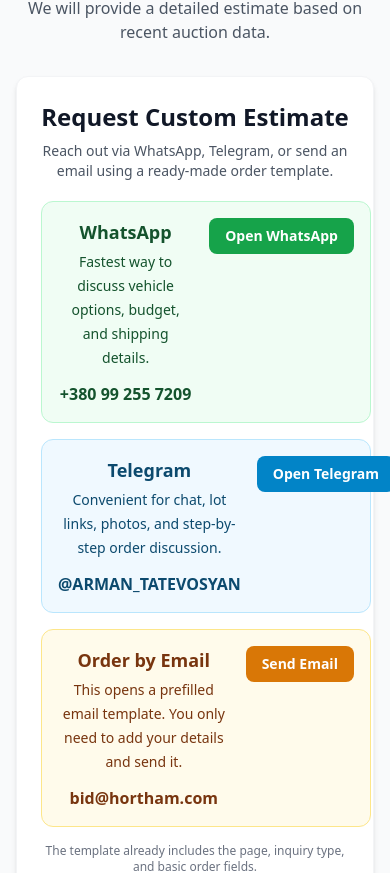
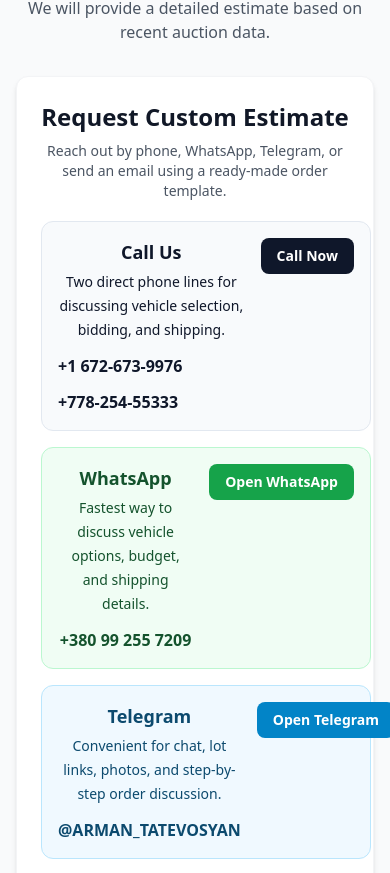
Before and after one commit to ark-crisisfix/USED-USA-CARS, a Next.js app: page /cases in a window 390 px wide. Shown: the part 2652-3525 px from the top of the page. Built offline with nearby package versions, Linux system fonts and the light colour scheme.

Commit message:
Add trust section and phone contacts

```diff
--- a/components/LeadFormUniversal.tsx
+++ b/components/LeadFormUniversal.tsx
@@ -22,12 +22,19 @@
 
 const WHATSAPP_NUMBER = "380992557209";
 const WHATSAPP_LABEL = "+380 99 255 7209";
+const CALL_NUMBERS = [
+  { label: "+1 672-673-9976", href: "tel:+16726739976" },
+  { label: "+778-254-55333", href: "tel:+77825455333" },
+] as const;
 const TELEGRAM_USERNAME = "@ARMAN_TATEVOSYAN";
 const TELEGRAM_URL = "https://t.me/ARMAN_TATEVOSYAN";
 const ORDER_EMAIL = "bid@hortham.com";
 
 type ContactCopy = {
   subtitle: string;
+  callTitle: string;
+  callBody: string;
+  callCta: string;
   whatsappTitle: string;
   whatsappBody: string;
   whatsappCta: string;
@@ -43,7 +50,10 @@
 function getCopy(locale: "en" | "ru"): ContactCopy {
   if (locale === "ru") {
     return {
-      subtitle: "Напишите удобным способом: в WhatsApp, Telegram или отправьте email с готовым шаблоном заказа.",
+      subtitle: "Напишите удобным способом: позвоните, откройте WhatsApp или Telegram, либо отправьте email с готовым шаблоном заказа.",
+      callTitle: "Звонок",
+      callBody: "Два прямых номера для звонка по подбору авто, ставкам и доставке.",
+      callCta: "Позвонить",
       whatsappTitle: "WhatsApp",
       whatsappBody: "Быстрый контакт для подбора авто, расчета бюджета и уточнения деталей доставки.",
       whatsappCta: "Открыть WhatsApp",
@@ -58,7 +68,10 @@
   }
 
   return {
-    subtitle: "Reach out via WhatsApp, Telegram, or send an email using a ready-made order template.",
+    subtitle: "Reach out by phone, WhatsApp, Telegram, or send an email using a ready-made order template.",
+    callTitle: "Call Us",
+    callBody: "Two direct phone lines for discussing vehicle selection, bidding, and shipping.",
+    callCta: "Call Now",
     whatsappTitle: "WhatsApp",
     whatsappBody: "Fastest way to discuss vehicle options, budget, and shipping details.",
     whatsappCta: "Open WhatsApp",
@@ -194,6 +207,16 @@
 
   const cards = [
     {
+      title: copy.callTitle,
+      body: copy.callBody,
+      href: CALL_NUMBERS[0].href,
+      cta: copy.callCta,
+      tone: "bg-slate-50 border-slate-200 text-slate-900",
+      buttonTone: "bg-slate-900 hover:bg-slate-800 text-white",
+      phoneLinks: CALL_NUMBERS,
+      value: "",
+    },
+    {
       title: copy.whatsappTitle,
       body: copy.whatsappBody,
       value: WHATSAPP_LABEL,
@@ -201,6 +224,7 @@
       cta: copy.whatsappCta,
       tone: "bg-green-50 border-green-200 text-green-900",
       buttonTone: "bg-green-600 hover:bg-green-700 text-white",
+      phoneLinks: undefined,
     },
     {
       title: copy.telegramTitle,
@@ -210,6 +234,7 @@
       cta: copy.telegramCta,
       tone: "bg-sky-50 border-sky-200 text-sky-900",
       buttonTone: "bg-sky-600 hover:bg-sky-700 text-white",
+      phoneLinks: undefined,
     },
     {
       title: copy.emailTitle,
@@ -219,6 +244,7 @@
       cta: copy.emailCta,
       tone: "bg-amber-50 border-amber-200 text-amber-900",
       buttonTone: "bg-amber-600 hover:bg-amber-700 text-white",
+      phoneLinks: undefined,
     },
   ];
 
@@ -234,12 +260,22 @@
               <div>
                 <h4 className="text-lg font-bold">{card.title}</h4>
                 <p className="mt-1 text-sm leading-6">{card.body}</p>
-                <p className="mt-3 font-semibold">{card.value}</p>
+                {card.phoneLinks ? (
+                  <div className="mt-3 flex flex-wrap gap-3">
+                    {card.phoneLinks.map((phone) => (
+                      <a key={phone.href} href={phone.href} className="font-semibold underline-offset-2 hover:underline">
+                        {phone.label}
+                      </a>
+                    ))}
+                  </div>
+                ) : (
+                  <p className="mt-3 font-semibold">{card.value}</p>
+                )}
               </div>
               <a
                 href={card.href}
-                target={card.title === copy.emailTitle ? undefined : "_blank"}
-                rel={card.title === copy.emailTitle ? undefined : "noreferrer"}
+                target={card.title === copy.emailTitle || card.title === copy.callTitle ? undefined : "_blank"}
+                rel={card.title === copy.emailTitle || card.title === copy.callTitle ? undefined : "noreferrer"}
                 className={`shrink-0 rounded-lg px-4 py-2 text-sm font-bold transition-colors ${card.buttonTone}`}
               >
                 {card.cta}
--- a/components/pages/HomePage.tsx
+++ b/components/pages/HomePage.tsx
@@ -18,6 +18,47 @@
   const hrefPrefix = locale === "ru" ? "/ru" : "";
   const featuredReady = getFeaturedReadyCarsForHome(6);
   const featuredCases = getFeaturedCasesForHome(3);
+  const trustProof = locale === "ru"
+    ? {
+        title: "Почему процессу доверяют",
+        subtitle:
+          "Вместо шаблонных отзывов мы показываем сигналы доверия, важные до ставки и покупки.",
+        note: "Реальные отзывы клиентов можно будет добавить позже, по мере сбора и проверки.",
+        items: [
+          {
+            title: "Понятная структура расходов",
+            body: "До решения раскладываем стоимость: ставка, сборы аукциона, перевозка по США, море и расходы на стороне назначения.",
+          },
+          {
+            title: "Открытые кейсы и наличие",
+            body: "Можно посмотреть авто в наличии, кейсы закупки и страницы по направлениям, а не опираться только на обещания.",
+          },
+          {
+            title: "Прямой контакт без ожидания",
+            body: "На сайте сразу доступны WhatsApp, Telegram, звонок и email-шаблон заказа, чтобы быстро перейти к живому общению.",
+          },
+        ],
+      }
+    : {
+        title: "Why Clients Trust The Process",
+        subtitle:
+          "Instead of placeholder testimonials, we show the trust signals that matter before you place a bid.",
+        note: "Real customer reviews can be added later as they are collected and verified.",
+        items: [
+          {
+            title: "Clear Cost Logic",
+            body: "We break down auction price, fees, inland transport, ocean freight, and destination-side costs before you commit.",
+          },
+          {
+            title: "Visible Inventory And Cases",
+            body: "You can review ready cars, purchase cases, and destination pages instead of relying on generic promises.",
+          },
+          {
+            title: "Direct Communication",
+            body: "WhatsApp, Telegram, phone, and order email are available directly on the site, so you can reach a person without waiting.",
+          },
+        ],
+      };
 
   return (
     <div className="bg-gray-50 text-gray-900 font-sans">
@@ -87,6 +128,29 @@
               <h3 className="text-xl font-bold mb-3">{t.v3t}</h3>
               <p className="text-gray-600 leading-relaxed">{t.v3b}</p>
             </div>
+          </div>
+        </div>
+      </section>
+
+      <section className="py-20 px-4 bg-slate-950 text-white">
+        <div className="max-w-6xl mx-auto">
+          <div className="max-w-3xl">
+            <p className="text-sm font-semibold uppercase tracking-[0.18em] text-sky-300 mb-4">Trust</p>
+            <h2 className="text-3xl md:text-4xl font-bold">{trustProof.title}</h2>
+            <p className="mt-4 text-slate-300 text-lg">{trustProof.subtitle}</p>
+          </div>
+
+          <div className="grid grid-cols-1 md:grid-cols-3 gap-6 mt-12">
+            {trustProof.items.map((item) => (
+              <div key={item.title} className="rounded-2xl border border-slate-800 bg-slate-900/70 p-7 shadow-lg">
+                <h3 className="text-xl font-bold text-white">{item.title}</h3>
+                <p className="mt-3 text-slate-300 leading-7">{item.body}</p>
+              </div>
+            ))}
+          </div>
+
+          <div className="mt-8 rounded-2xl border border-sky-900/70 bg-sky-950/40 px-5 py-4 text-sm text-sky-100">
+            {trustProof.note}
           </div>
         </div>
       </section>
```
Also changed, not shown: 2 other files (tests, documents, lock files or other folders).
